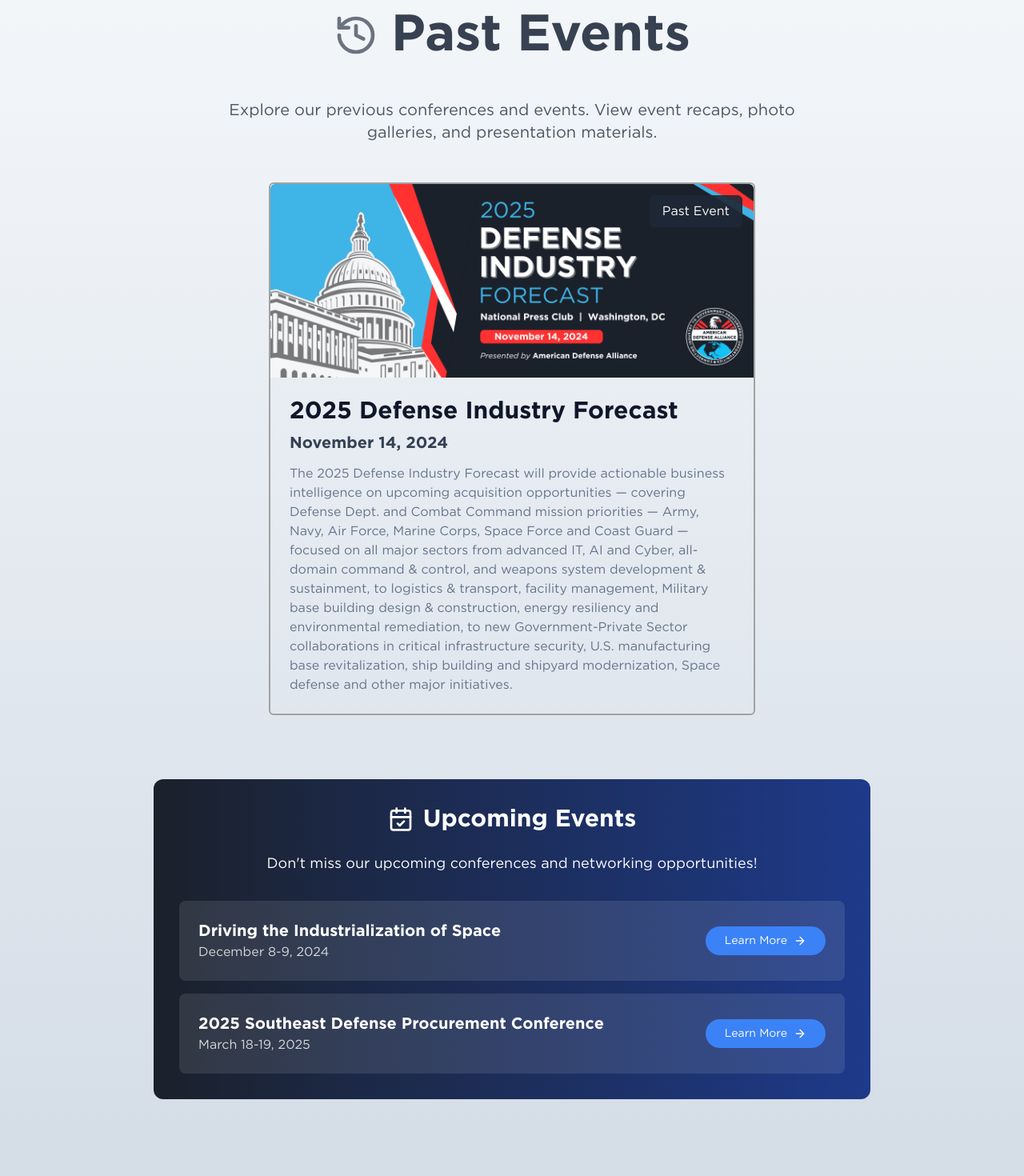
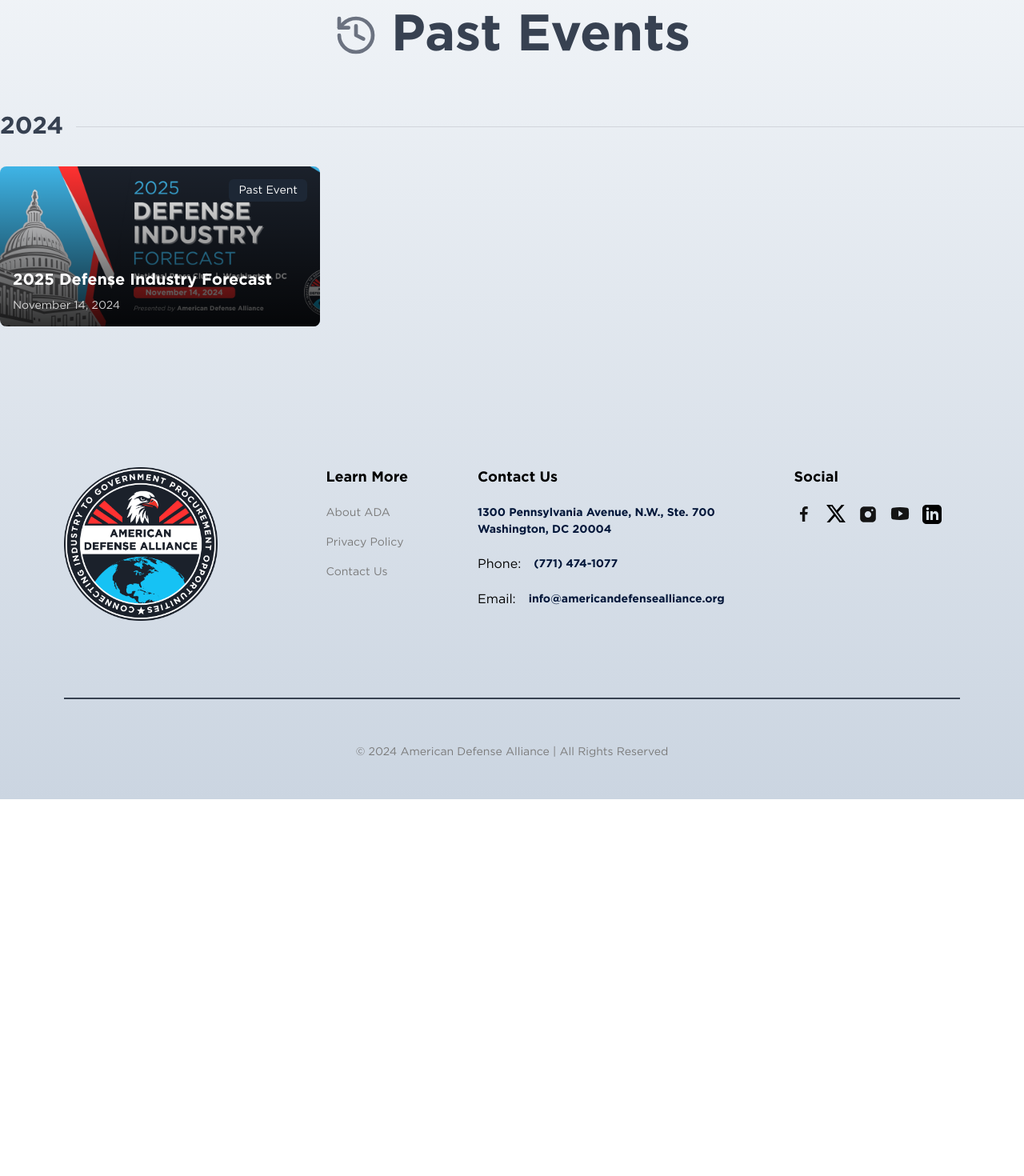
Before and after one commit to masonym/ada-website, a Next.js app: page /events/past-events in a window 1280 px wide. Shown: the part 240-1710 px from the top of the page at 80% size. After the commit the page ends 1239 px from the top, so only its background shows below. Built offline with nearby package versions, Linux system fonts and the light colour scheme.

Commit message:
Updated past events page

```diff
--- a/src/app/components/PastEvents.tsx
+++ b/src/app/components/PastEvents.tsx
@@ -1,121 +1,116 @@
-import React from 'react'
-import EventCard from './EventCard'
-import { EVENTS } from '@/constants/events'
-import { History, ArrowRight, CalendarCheck } from 'lucide-react'
-import Link from 'next/link'
+import React, { useMemo } from 'react';
+import { EVENTS } from '@/constants/events';
+import Image from 'next/image';
+import Link from 'next/link';
+import { History, ArrowRight } from 'lucide-react';
+
+// Simple card component without description
+const SimpleEventCard = ({ title, date, image, slug }: {
+  title: string;
+  date: string;
+  image: string;
+  slug: string;
+}) => (
+  <Link href={`/events/${slug}/about/event-recap`} className="w-full max-w-[400px] group">
+    <div className="relative overflow-hidden rounded-lg transition-all duration-300 hover:scale-105">
+      {/* Image Container */}
+      <div className="relative h-[200px] w-full">
+        <Image
+          src={image}
+          fill
+          style={{ objectFit: 'cover' }}
+          alt={`Event image for ${title}`}
+        />
+      </div>
+
+      {/* Content Overlay */}
+      <div className="absolute inset-0 bg-gradient-to-t from-black/80 to-transparent flex flex-col justify-end p-4">
+        <h3 className="text-white font-bold text-xl mb-2">{title}</h3>
+        <p className="text-white/80 text-sm">{date}</p>
+      </div>
+
+      {/* Past Event Badge */}
+      <div className="absolute top-4 right-4 bg-gray-800/90 text-white px-3 py-1 text-sm rounded-md">
+        Past Event
+      </div>
+
+      {/* Hover State */}
+      <div className="absolute inset-0 bg-blue-600/20 opacity-0 group-hover:opacity-100 transition-opacity duration-300 flex items-center justify-center">
+        <div className="bg-white text-blue-600 px-4 py-2 rounded-full text-sm font-bold flex items-center gap-2">
+          View Recap <ArrowRight className="w-4 h-4" />
+        </div>
+      </div>
+    </div>
+  </Link>
+);
 
 const PastEvents = () => {
-  // Get current date
+  // Group past events by year
+  const eventsByYear = useMemo(() => {
     const now = new Date();
 
-  // Filter and sort past events
-  const pastEvents = [...EVENTS]
+    // Filter past events and group them by year
+    const pastEvents = EVENTS
       .filter(event => new Date(event.timeStart) < now)
-    .sort((a, b) => {
-      const dateA = new Date(a.timeStart);
-      const dateB = new Date(b.timeStart);
-      return dateB.getTime() - dateA.getTime(); // Sort in reverse chronological order
-    });
+      .reduce((acc, event) => {
+        const year = new Date(event.timeStart).getFullYear();
+        if (!acc[year]) {
+          acc[year] = [];
+        }
+        acc[year].push(event);
+        return acc;
+      }, {} as Record<number, typeof EVENTS>);
 
-  // Get upcoming events for the promotional section
-  const upcomingEvents = [...EVENTS]
-    .filter(event => new Date(event.timeStart) >= now)
-    .sort((a, b) => {
-      const dateA = new Date(a.timeStart);
-      const dateB = new Date(b.timeStart);
-      return dateA.getTime() - dateB.getTime();
-    });
+    // Sort years in descending order
+    return Object.entries(pastEvents)
+      .sort(([yearA], [yearB]) => Number(yearB) - Number(yearA))
+      .map(([year, events]) => ({
+        year: Number(year),
+        events: events.sort((a, b) =>
+          new Date(b.timeStart).getTime() - new Date(a.timeStart).getTime()
+        )
+      }));
+  }, []);
 
-  // Determine grid columns based on number of events
-  const getGridClass = (count: number) => {
-    switch (count) {
-      case 1:
-        return 'xl:grid-cols-1 max-w-[640px]';
-      case 2:
-        return 'xl:grid-cols-2 xl:max-w-[1300px]';
-      default:
-        return 'xl:grid-cols-3 xl:max-w-[1900px]';
-    }
-  };
-
-  const gridClass = getGridClass(pastEvents.length);
-
-  if (pastEvents.length === 0) {
-    return null; // Don't render the section if there are no past events
+  if (eventsByYear.length === 0) {
+    return null;
   }
 
   return (
     <section id="past-events" className="max-container flex flex-col items-center mt-24 mb-16">
-      <div className="flex items-center gap-4 mb-8">
+      {/* Header */}
+      <div className="flex items-center gap-4 mb-12">
         <History className="w-14 h-14 text-gray-500" />
         <h2 className="text-center font-gotham font-bold text-[36px] md:text-[64px] text-gray-700">
           Past Events
         </h2>
       </div>
-      <p className="text-center text-gray-600 text-xl mb-12 max-w-3xl mx-2">
-        Explore our previous conferences and events. View event recaps, photo galleries, and presentation materials.
-      </p>
 
-      <div className={`grid grid-cols-1 md:grid-cols-1 ${gridClass} gap-10 mx-4 justify-items-center w-full px-4`}>
-        {pastEvents.map(event => (
-          <Link key={event.id} href={`/events/${event.slug}/about/event-recap`} className="w-full max-w-[640px]">
-            <div className="relative group h-fit cursor-pointer transition-all duration-300 hover:scale-105">
-              <EventCard
+      {/* Events by Year */}
+      <div className="w-full max-w-7xl">
+        {eventsByYear.map(({ year, events }) => (
+          <div key={year} className="mb-16">
+            <div className="flex items-center gap-4 mb-8">
+              <h3 className="text-3xl font-bold text-gray-700">{year}</h3>
+              <div className="flex-1 h-[1px] bg-gray-300"></div>
+            </div>
+
+            <div className="grid grid-cols-1 md:grid-cols-2 lg:grid-cols-3 gap-6">
+              {events.map(event => (
+                <SimpleEventCard
+                  key={event.id}
                   title={event.title}
                   date={event.date}
-                description={event.description}
                   image={event.image}
-                link={`/events/${event.slug}/about/event-recap`}
+                  slug={event.slug}
                 />
-
-              {/* Past Event Badge */}
-              <div className="absolute top-4 right-4 bg-gray-800/90 text-white px-4 py-2 rounded-md z-20">
-                Past Event
-              </div>
-
-              {/* Hover Overlay */}
-              <div className="absolute inset-0 bg-blue-600 bg-opacity-0 group-hover:bg-opacity-20 transition-all duration-300 rounded-lg flex items-center justify-center">
-                <div className="bg-white text-blue-600 px-6 py-3 rounded-full font-bold text-lg opacity-0 group-hover:opacity-100 transition-all duration-300 transform translate-y-4 group-hover:translate-y-0 flex items-center">
-                  View Event Recap <ArrowRight className="ml-2" />
-                </div>
-              </div>
-            </div>
-          </Link>
-        ))}
-      </div>
-
-      {upcomingEvents.length > 0 && (
-        <div className="mt-20 w-full max-w-4xl bg-gradient-to-r from-navy-800 to-blue-900 rounded-xl p-8 text-white">
-          <div className="flex items-center justify-center gap-3 mb-6">
-            <CalendarCheck className="w-8 h-8" />
-            <h3 className="text-2xl md:text-3xl font-bold text-center">Upcoming Events</h3>
-          </div>
-
-          <p className="text-center mb-8 text-lg">
-            Don't miss our upcoming conferences and networking opportunities!
-          </p>
-
-          <div className="flex flex-col gap-4">
-            {upcomingEvents.map(event => (
-              <Link
-                key={event.id}
-                href={`/events/${event.slug}`}
-                className="bg-white/10 hover:bg-white/20 transition-all duration-300 rounded-lg p-6 flex flex-col md:flex-row justify-between items-start md:items-center gap-4"
-              >
-                <div>
-                  <h4 className="text-xl font-bold">{event.title}</h4>
-                  <p className="text-white/80">{event.date}</p>
-                </div>
-                <button className="bg-blue-500 hover:bg-blue-600 transition-colors duration-300 px-6 py-2 rounded-full flex items-center gap-2 text-sm">
-                  Learn More <ArrowRight className="w-4 h-4" />
-                </button>
-              </Link>
               ))}
             </div>
           </div>
-      )}
+        ))}
+      </div>
     </section>
-  )
-}
+  );
+};
 
-export default PastEvents
+export default PastEvents;
--- a/src/app/events/[slug]/about/event-recap/page.tsx
+++ b/src/app/events/[slug]/about/event-recap/page.tsx
@@ -15,7 +15,7 @@
   const eventHasOccurred = eventDate < currentDate;
 
   return (
-    <div className="max-w-[90rem] mx-auto px-4 sm:px-6 lg:px-8 py-8">
+    <div className="max-w-[90rem] mx-auto px-4 sm:px-6 lg:px-8">
       <h1 className="text-[48px] font-gotham font-bold mb-4 text-slate-700 text-center">
 
         Highlights & Photographs of the <br/>{event.title}
```
Lines whose indentation alone changed are shown as unchanged.
